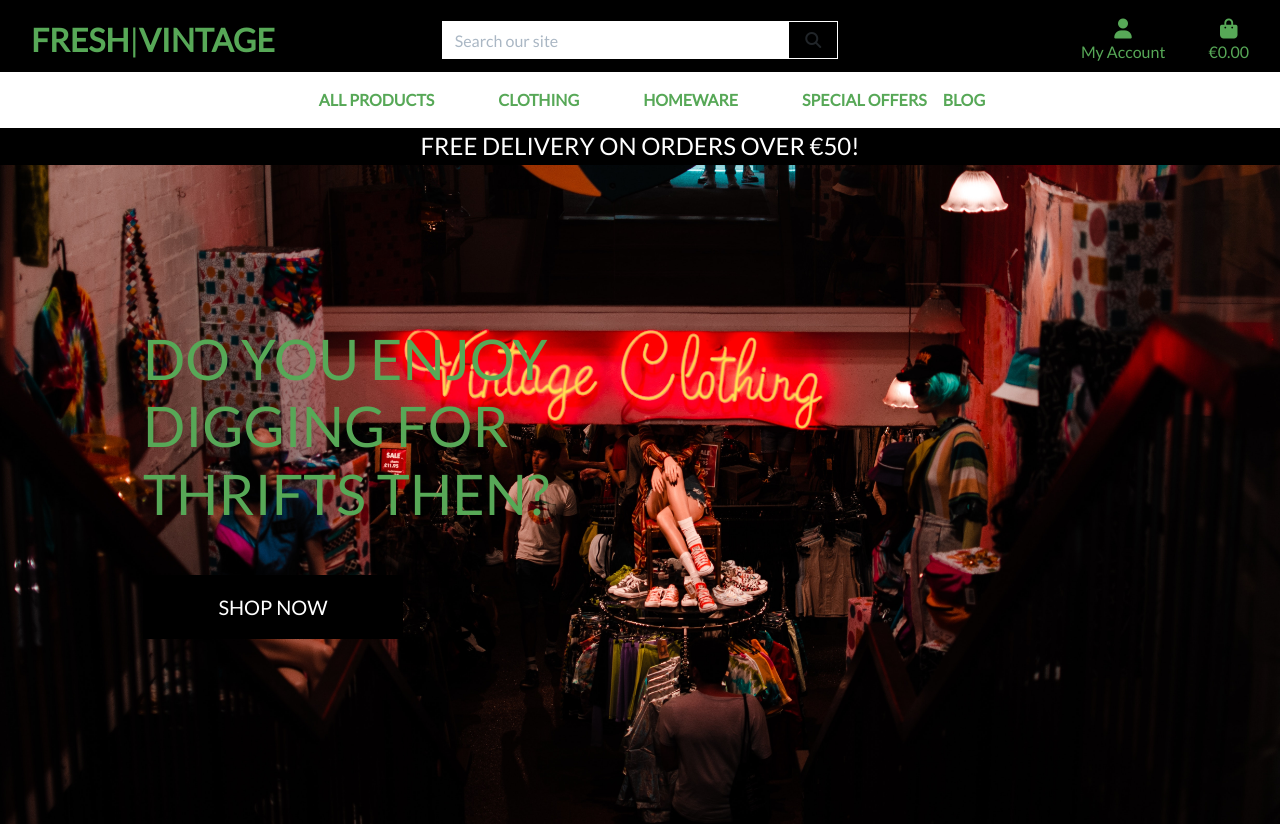
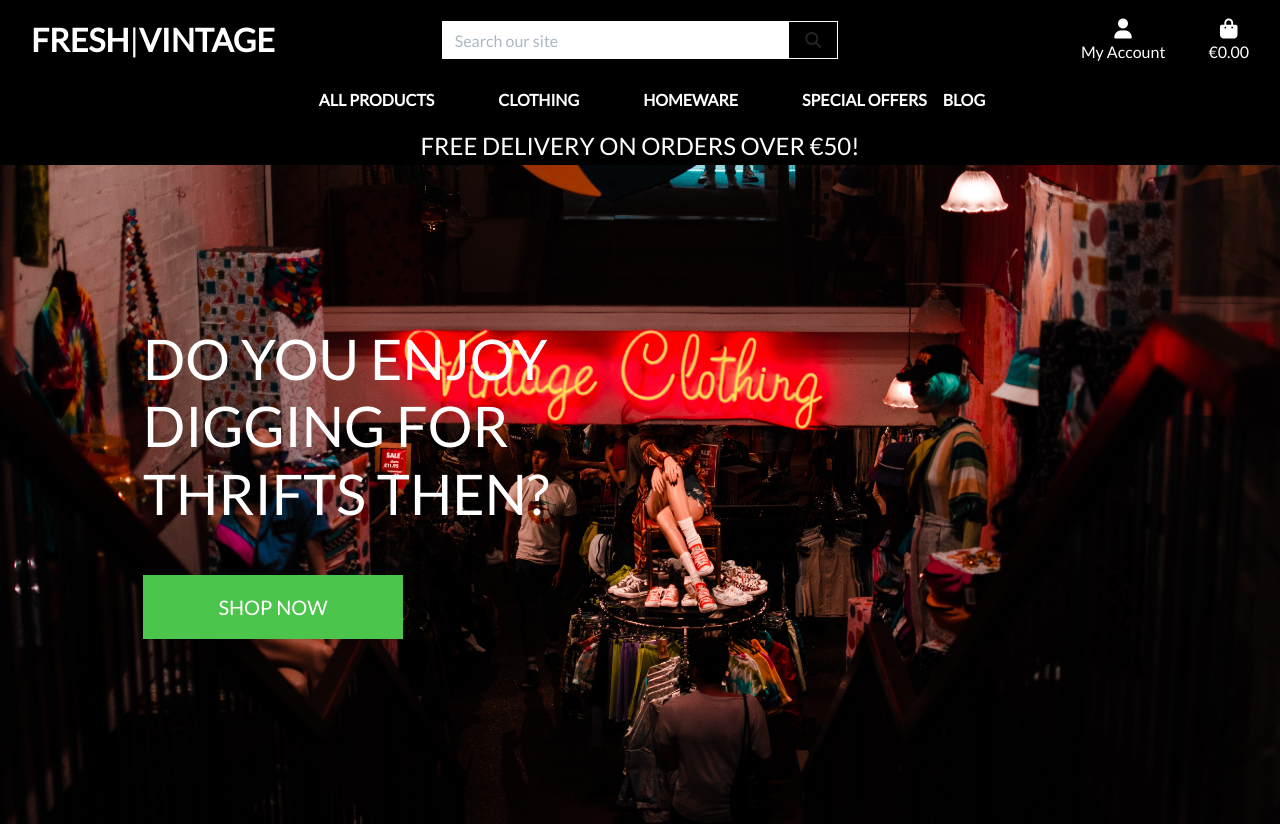
Before and after one commit to MattyOL/Fresh, a Django app: page / in a window 1280 px wide. Run offline with Django 3.2, Linux system fonts and the light colour scheme; some libraries are stand-ins or nearby versions; some web fonts are replaced.

Commit message:
Added css across base.html

```diff
--- a/static/css/base.css
+++ b/static/css/base.css
@@ -41,7 +41,7 @@ body {
 }
 
 .shop-now-button {
-    background: black;
+    background: rgb(75, 197, 75);
     color: white;
     min-width: 260px;
 }
@@ -75,7 +75,7 @@ body {
 }
 
 .text-black {
-    color: #57a857 !important;
+    color: white !important;
 }
 
 .border-black {
--- a/templates/base.html
+++ b/templates/base.html
@@ -100,7 +100,7 @@
               </ul>
           </div>
       </div>
-      <div class="row bg-white">
+      <div class="row bg-black">
           <nav class="navbar navbar-expand-lg navbar-light w-100">
               <button class="navbar-toggler" type="button" data-toggle="collapse" data-target="#main-nav" aria-controls="main-nav" aria-expanded="false" aria-label="Toggle navigation">
                   <span class="navbar-toggler-icon"></span>
```
